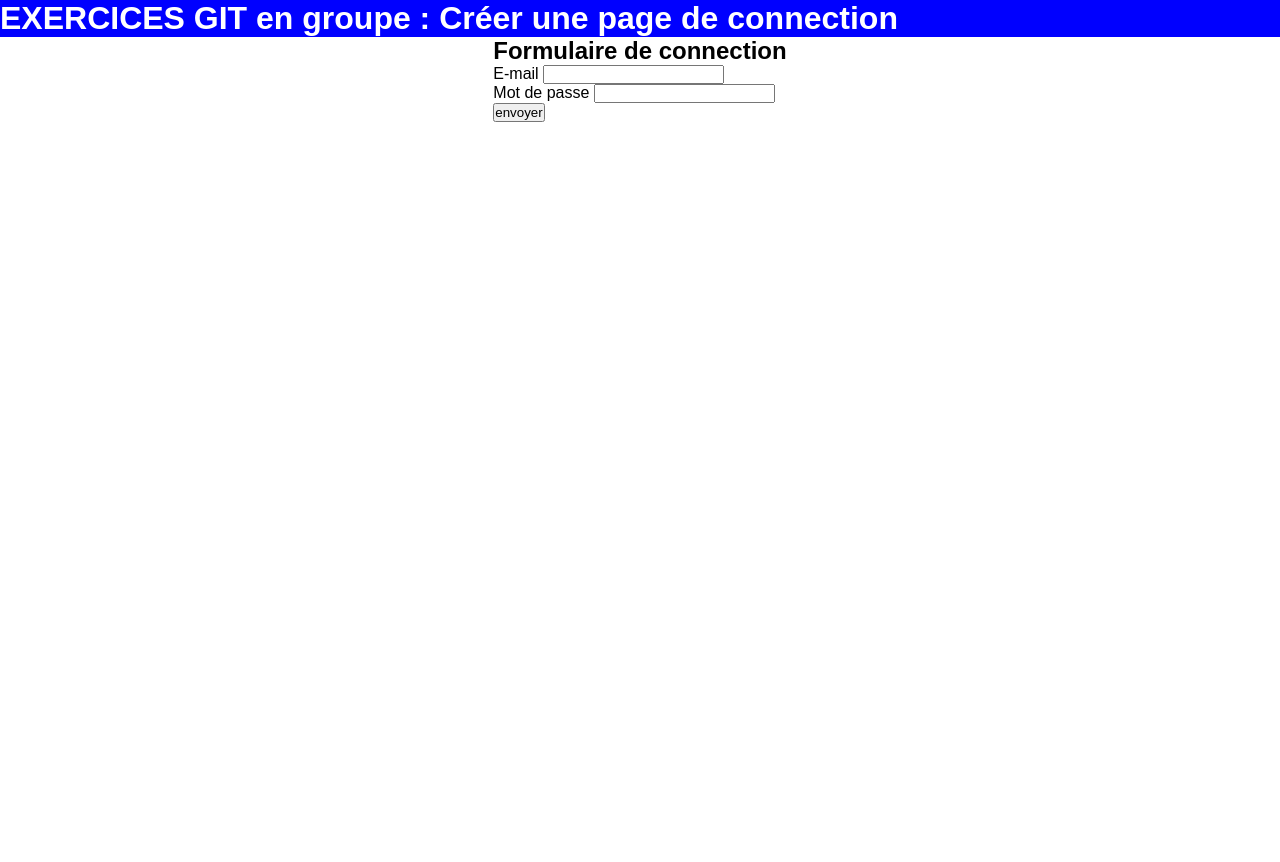
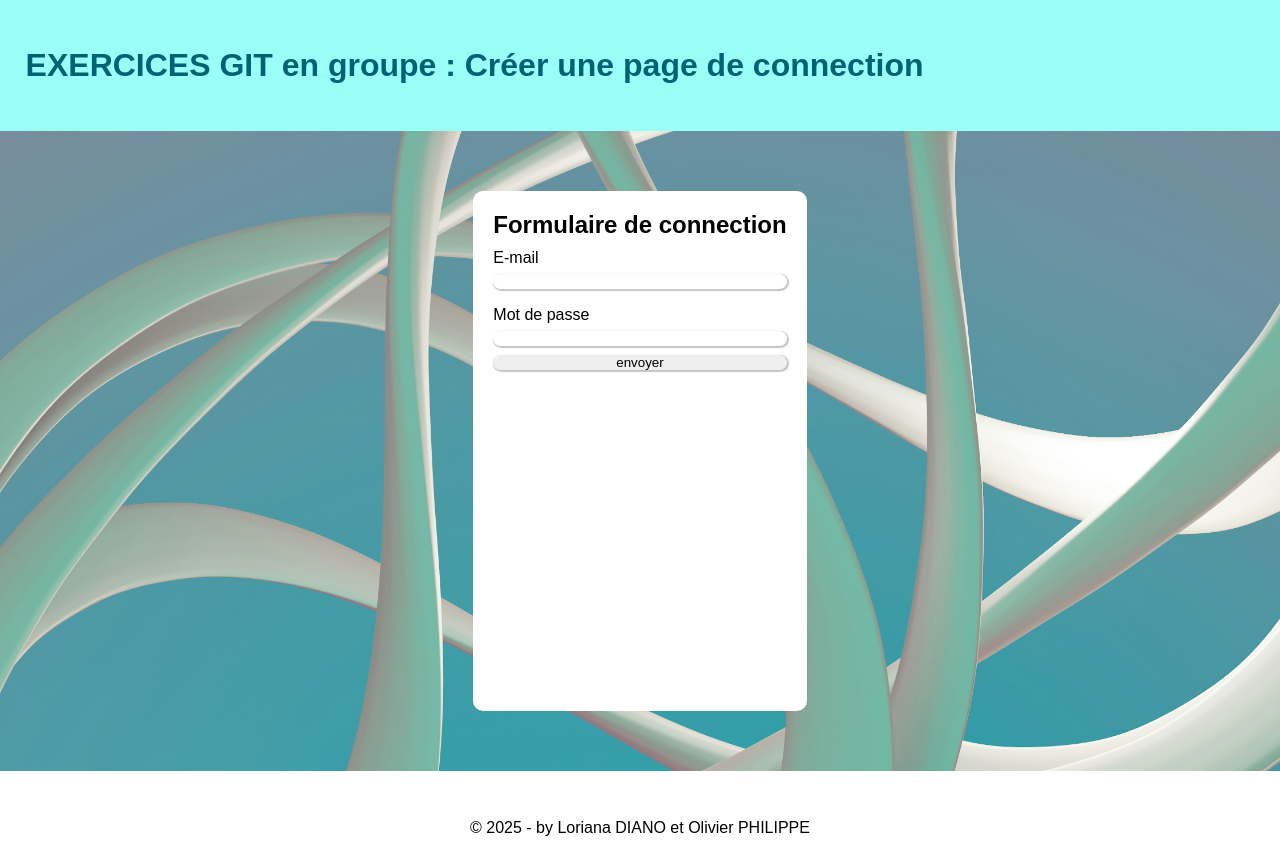
Before and after one commit to blinky-pink/LORIANA-OLIVIER, a plain HTML site: page index.html in a window 1280 px wide. Before the commit the page ends 800 px from the top, so only its background shows below. Drawn offline with Linux system fonts and the light colour scheme.

Commit message:
modification du CSS

```diff
--- a/asset/style/style.css
+++ b/asset/style/style.css
@@ -5,12 +5,57 @@
 }
 
 header {
-    background-color: rgb(0, 0, 255);
-    color: rgb(255, 255, 255);
+    background-color: rgba(0, 255, 234, 0.4);
+    color: rgb(0, 98, 115);
+    height: 10vh;
+    padding: 2%;
+    display: flex;
+    align-items: center;
 }
 
 main {
     display: flex;
     justify-content: center;
     align-items: center;
+    flex-direction: column;
+    background-image: url("../img/background.jpg");
+    background-position: center;
+    background-repeat: no-repeat;
+    background-size: cover;
+    height: 80vh;
 }
+
+form {
+    display: flex;
+    flex-direction: column;
+    padding: 20px;
+    background-color: rgb(255, 255, 255);
+    border-radius: 10px;
+    height: 60vh;
+}
+
+div {
+    display: flex;
+    flex-direction: column;
+    margin: 5px 0;
+}
+
+label {
+    margin: 5px 0;
+}
+
+input {
+    box-shadow: 1px 1px 1px 1px rgba(139, 139, 139, 0.5);
+    border-style: none;
+    margin: 2px 0;
+    border-radius: 10px;
+}
+
+footer {
+    background-color: rgba(255, 255, 255, 0.8);
+    height: 5vh;
+    display: flex;
+    padding: 2%;
+    align-items: flex-end;
+    justify-content: center;
+}
--- a/index.html
+++ b/index.html
@@ -25,7 +25,7 @@
         </form>
     </main>
     <footer>
-
+        <p>© 2025 - by Loriana DIANO et Olivier PHILIPPE</p>
     </footer>
 </body>
 </html>
```
Also changed, not shown: asset/img/background.jpg (added).
